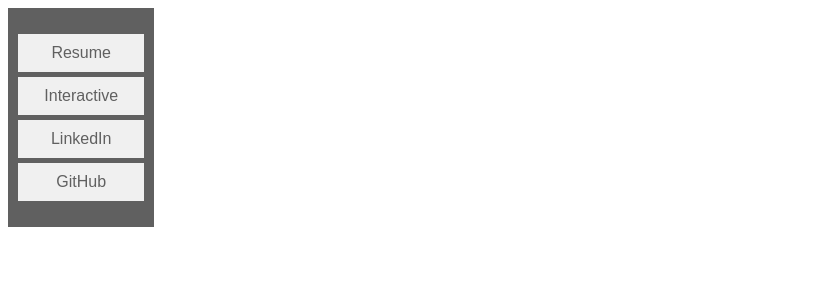
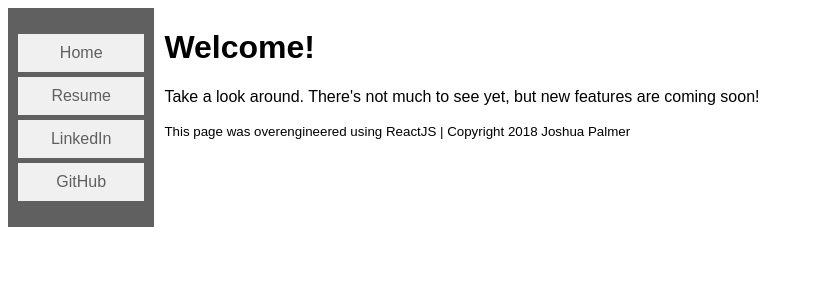
Before and after one commit to palmerjoshua/josh-palmer.com, a React (Create React App) app: page / in a window 1280 px wide. Shown: the top 300 px of the page, without its empty margins (0-813 px from the left). Built offline with nearby package versions, Linux system fonts and the light colour scheme.

Commit message:
added welcome page; added favicon

```diff
--- a/src/App.js
+++ b/src/App.js
@@ -5,11 +5,11 @@ import {
 } from 'react-router-dom';
 import SideBar from './SideBar';
 import ResumePage from './ResumePage';
-import Resume from './resume/Resume';
+import AboutMe from './Welcome';
 
 const routes = [
+    {path: '/', navText: 'Home', exact: true, external: false, component: AboutMe},
     {path: '/resume', navText: 'Resume', exact: true, external: false, component: ResumePage},
-    {path: '/resume/experimental', navText: 'Interactive', exact: true, external: false, component: Resume},
     {path: 'https://www.linkedin.com/in/joshua-palmer-56a345102/', navText: 'LinkedIn', external: true},
     {path: 'https://github.com/palmerjoshua', navText: 'GitHub', external: true}
 ];
--- a/src/ResumePage.js
+++ b/src/ResumePage.js
@@ -10,9 +10,6 @@ class ResumePage extends Component {
                     src={source}
                     style={{width: '60%', height: '100%'}}
                 ></iframe>
-                <footer style={{flexShrink: 0, color: '#606060'}}>
-                    <a className="footerLink" href="/resume/experimental">view interactive resume</a>
-                </footer>
             </main>
         );
     }
--- /dev/null
+++ b/src/Welcome.js
@@ -0,0 +1,18 @@
+import React, { Component } from 'react';
+
+class AboutMe extends Component {
+    render() {
+        return (
+            <div style={{marginLeft: 10}}>
+                <main>
+                    <h1>Welcome!</h1>
+                    <p>Take a look around. There's not much to see yet, but new features are coming soon!</p>
+                </main>
+                <footer><small>This page was overengineered using ReactJS | Copyright 2018 Joshua Palmer</small></footer>
+            </div>
+        );
+    }
+
+}
+
+export default AboutMe;
```
Also changed, not shown: 1 other file (tests, documents, lock files or other folders).
